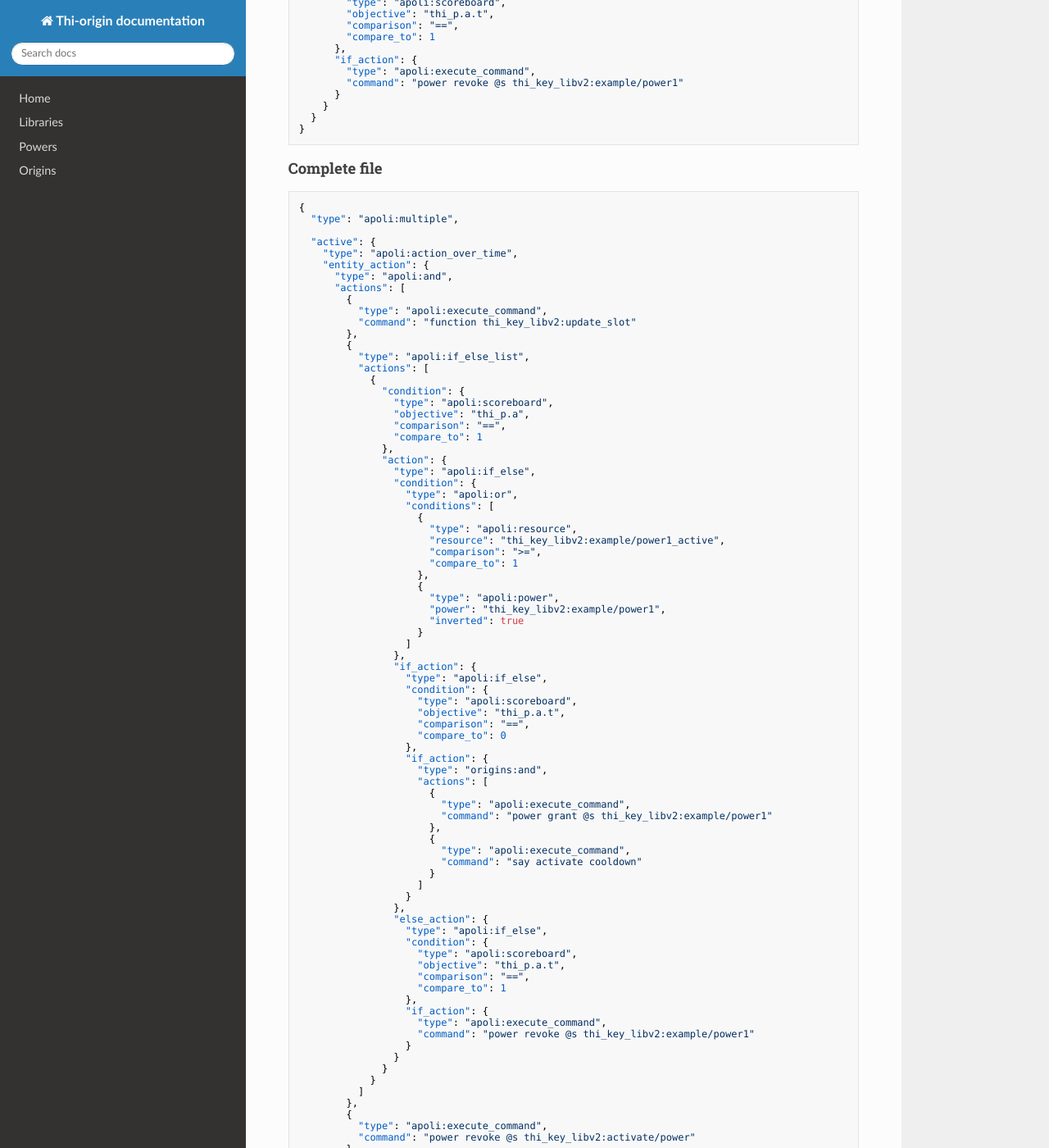
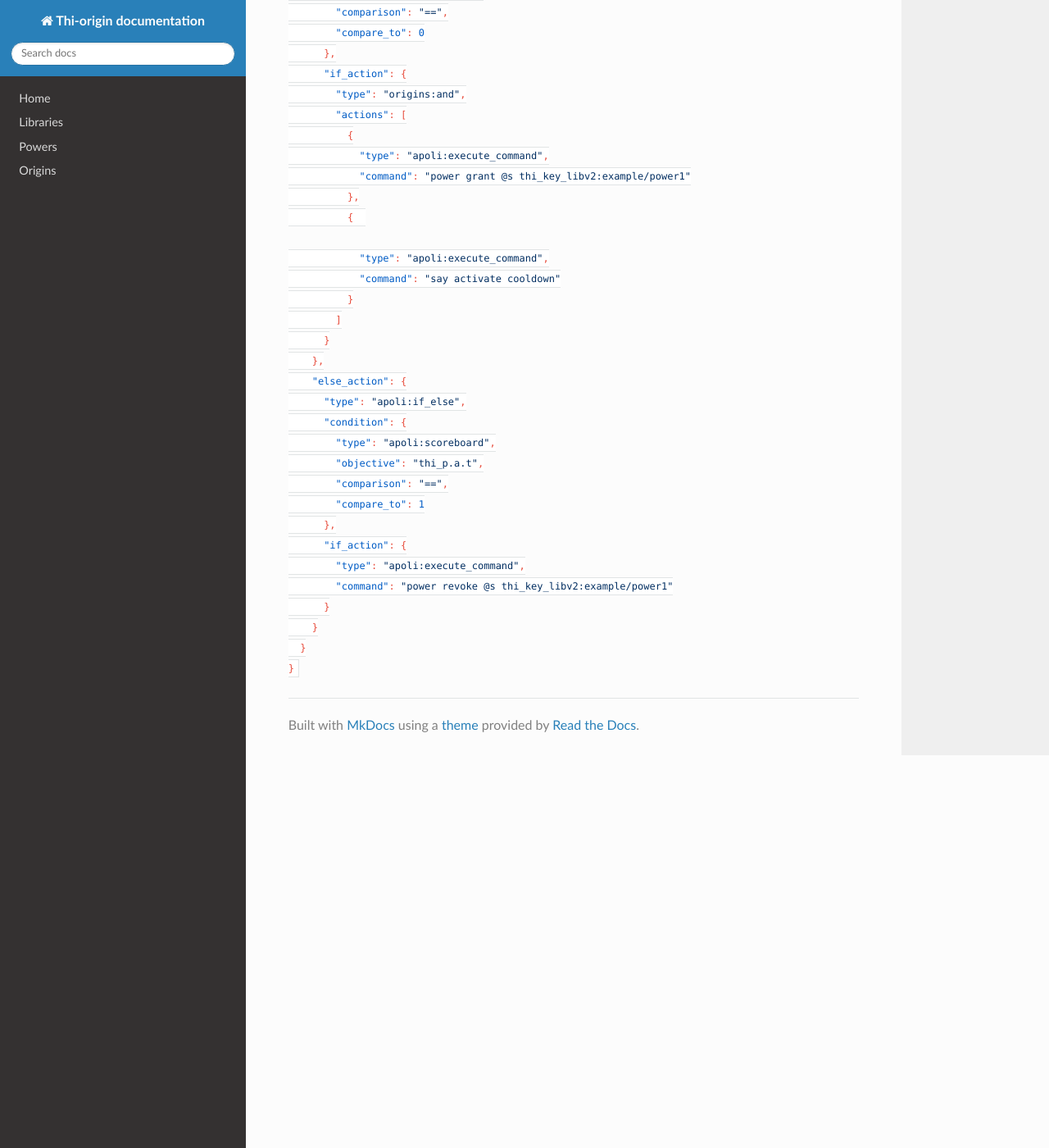
Before and after one commit to MisionThi/thi-origins-stuff, an MkDocs documentation site: the page built from docs/libraries/thi_key_lib_v2/activation_push.md, in a window 1280 px wide and 1400 px high, scrolled down 2063 px. Shown: the whole window at 82% size. Built offline with MkDocs 1.6.1, drawn with Linux system fonts in a browser that asks for light colours; nearby versions of some CDN libraries; some of the changed text lies outside the part shown.

Commit message:
Update activation_push.md

````diff
--- a/docs/libraries/thi_key_lib_v2/activation_push.md
+++ b/docs/libraries/thi_key_lib_v2/activation_push.md
@@ -6,7 +6,7 @@ date: 2021-07-28
 # Push activation
 The activation type push detects the key is getting pressed and then grants the power for 1 tick. After that it will get revoked inmidietly.
 
-<h2 style="margin-bottom: 0px;">Power file</h2>
+<h3 style="margin-bottom: 0px;">Power file</h3>
 The structre of the file is as followed: <br />
 
 | power | Description |
@@ -68,164 +68,69 @@ The structre of the file is as followed: <br />
 }
 ```
 <br />
-<h2 style="margin-bottom: 0px;">power_link file</h2>
-<h4 style="margin-bottom: 0px;">Snipit from complete file w</h4>
+<h3 style="margin-bottom: 0px;">power_link file</h3>
+<h6 style="margin-bottom: 0px;">Snipit from complete file</h6>
 
-```json
-{
-  "condition": {
-    "type": "apoli:scoreboard",
-    "objective": "thi_p.a",
-    "comparison": "==",
-    "compare_to": 1
+<code class="language-json hljs">{
+  <span class="hljs-attr">"condition"</span>: {
+    <span class="hljs-attr">"type"</span>: <span class="hljs-string">"apoli:scoreboard"</span>,
+    <span class="hljs-attr">"objective"</span>: <span class="hljs-string">"thi_p.a"</span>,
+    <span class="hljs-attr">"comparison"</span>: <span class="hljs-string">"=="</span>,
+    <span class="hljs-attr">"compare_to"</span>: <span class="hljs-number">1</span>
   },
-  "action": {
-    "type": "apoli:if_else",
-    "condition": {
-      "type": "apoli:or",
-      "conditions": [
+  <span class="hljs-attr">"action"</span>: {
+    <span class="hljs-attr">"type"</span>: <span class="hljs-string">"apoli:if_else"</span>,
+    <span class="hljs-attr">"condition"</span>: {
+      <span class="hljs-attr">"type"</span>: <span class="hljs-string">"apoli:or"</span>,
+      <span class="hljs-attr">"conditions"</span>: [
         {
-          "type": "apoli:resource",
-          "resource": "thi_key_libv2:example/power1_active",
-          "comparison": ">=",
-          "compare_to": 1
+          <span class="hljs-attr">"type"</span>: <span class="hljs-string">"apoli:resource"</span>,
+          <span class="hljs-attr">"resource"</span>: <span class="hljs-string">"thi_key_libv2:example/power1_active"</span>,
+          <span class="hljs-attr">"comparison"</span>: <span class="hljs-string">"&gt;="</span>,
+          <span class="hljs-attr">"compare_to"</span>: <span class="hljs-number">1</span>
         },
         {
-          "type": "apoli:power",
-          "power": "thi_key_libv2:example/power1",
-          "inverted": true
+          <span class="hljs-attr">"type"</span>: <span class="hljs-string">"apoli:power"</span>,
+          <span class="hljs-attr">"power"</span>: <span class="hljs-string">"thi_key_libv2:example/power1"</span>,
+          <span class="hljs-attr">"inverted"</span>: <span class="hljs-literal">true</span>
         }
       ]
     },
-    "if_action": {
-      "type": "apoli:if_else",
-      "condition": {
-        "type": "apoli:scoreboard",
-        "objective": "thi_p.a.t",
-        "comparison": "==",
-        "compare_to": 0
+    <span class="hljs-attr">"if_action"</span>: {
+      <span class="hljs-attr">"type"</span>: <span class="hljs-string">"apoli:if_else"</span>,
+      <span class="hljs-attr">"condition"</span>: {
+        <span class="hljs-attr">"type"</span>: <span class="hljs-string">"apoli:scoreboard"</span>,
+        <span class="hljs-attr">"objective"</span>: <span class="hljs-string">"thi_p.a.t"</span>,
+        <span class="hljs-attr">"comparison"</span>: <span class="hljs-string">"=="</span>,
+        <span class="hljs-attr">"compare_to"</span>: <span class="hljs-number">0</span>
       },
-      "if_action": {
-        "type": "origins:and",
-        "actions": [
+      <span class="hljs-attr">"if_action"</span>: {
+        <span class="hljs-attr">"type"</span>: <span class="hljs-string">"origins:and"</span>,
+        <span class="hljs-attr">"actions"</span>: [
           {
-            "type": "apoli:execute_command",
-            "command": "power grant @s thi_key_libv2:example/power1"
+            <span class="hljs-attr">"type"</span>: <span class="hljs-string">"apoli:execute_command"</span>,
+            <span class="hljs-attr">"command"</span>: <span class="hljs-string">"power grant @s thi_key_libv2:example/power1"</span>
           },
           {
-            "type": "apoli:execute_command",
-            "command": "say activate cooldown"
+            <span class="hljs-attr">"type"</span>: <span class="hljs-string">"apoli:execute_command"</span>,
+            <span class="hljs-attr">"command"</span>: <span class="hljs-string">"say activate cooldown"</span>
           }
         ]
       }
     },
-    "else_action": {
-      "type": "apoli:if_else",
-      "condition": {
-        "type": "apoli:scoreboard",
-        "objective": "thi_p.a.t",
-        "comparison": "==",
-        "compare_to": 1
+    <span class="hljs-attr">"else_action"</span>: {
+      <span class="hljs-attr">"type"</span>: <span class="hljs-string">"apoli:if_else"</span>,
+      <span class="hljs-attr">"condition"</span>: {
+        <span class="hljs-attr">"type"</span>: <span class="hljs-string">"apoli:scoreboard"</span>,
+        <span class="hljs-attr">"objective"</span>: <span class="hljs-string">"thi_p.a.t"</span>,
+        <span class="hljs-attr">"comparison"</span>: <span class="hljs-string">"=="</span>,
+        <span class="hljs-attr">"compare_to"</span>: <span class="hljs-number">1</span>
       },
-      "if_action": {
-        "type": "apoli:execute_command",
-        "command": "power revoke @s thi_key_libv2:example/power1"
+      <span class="hljs-attr">"if_action"</span>: {
+        <span class="hljs-attr">"type"</span>: <span class="hljs-string">"apoli:execute_command"</span>,
+        <span class="hljs-attr">"command"</span>: <span class="hljs-string">"power revoke @s thi_key_libv2:example/power1"</span>
       }
     }
   }
 }
-```
-
-<h4 style="margin-bottom: 0px;">Complete file</h4>
-
-```json
-{
-  "type": "apoli:multiple",
-
-  "active": {
-    "type": "apoli:action_over_time",
-    "entity_action": {
-      "type": "apoli:and",
-      "actions": [
-        {
-          "type": "apoli:execute_command",
-          "command": "function thi_key_libv2:update_slot"
-        },
-        {
-          "type": "apoli:if_else_list",
-          "actions": [
-            {
-              "condition": {
-                "type": "apoli:scoreboard",
-                "objective": "thi_p.a",
-                "comparison": "==",
-                "compare_to": 1
-              },
-              "action": {
-                "type": "apoli:if_else",
-                "condition": {
-                  "type": "apoli:or",
-                  "conditions": [
-                    {
-                      "type": "apoli:resource",
-                      "resource": "thi_key_libv2:example/power1_active",
-                      "comparison": ">=",
-                      "compare_to": 1
-                    },
-                    {
-                      "type": "apoli:power",
-                      "power": "thi_key_libv2:example/power1",
-                      "inverted": true
-                    }
-                  ]
-                },
-                "if_action": {
-                  "type": "apoli:if_else",
-                  "condition": {
-                    "type": "apoli:scoreboard",
-                    "objective": "thi_p.a.t",
-                    "comparison": "==",
-                    "compare_to": 0
-                  },
-                  "if_action": {
-                    "type": "origins:and",
-                    "actions": [
-                      {
-                        "type": "apoli:execute_command",
-                        "command": "power grant @s thi_key_libv2:example/power1"
-                      },
-                      {
-                        "type": "apoli:execute_command",
-                        "command": "say activate cooldown"
-                      }
-                    ]
-                  }
-                },
-                "else_action": {
-                  "type": "apoli:if_else",
-                  "condition": {
-                    "type": "apoli:scoreboard",
-                    "objective": "thi_p.a.t",
-                    "comparison": "==",
-                    "compare_to": 1
-                  },
-                  "if_action": {
-                    "type": "apoli:execute_command",
-                    "command": "power revoke @s thi_key_libv2:example/power1"
-                  }
-                }
-              }
-            }
-          ]
-        },
-        {
-          "type": "apoli:execute_command",
-          "command": "power revoke @s thi_key_libv2:activate/power"
-        }
-      ]
-    },
-    "interval": 1
-  }
-}
-
-```
+</code>
````
